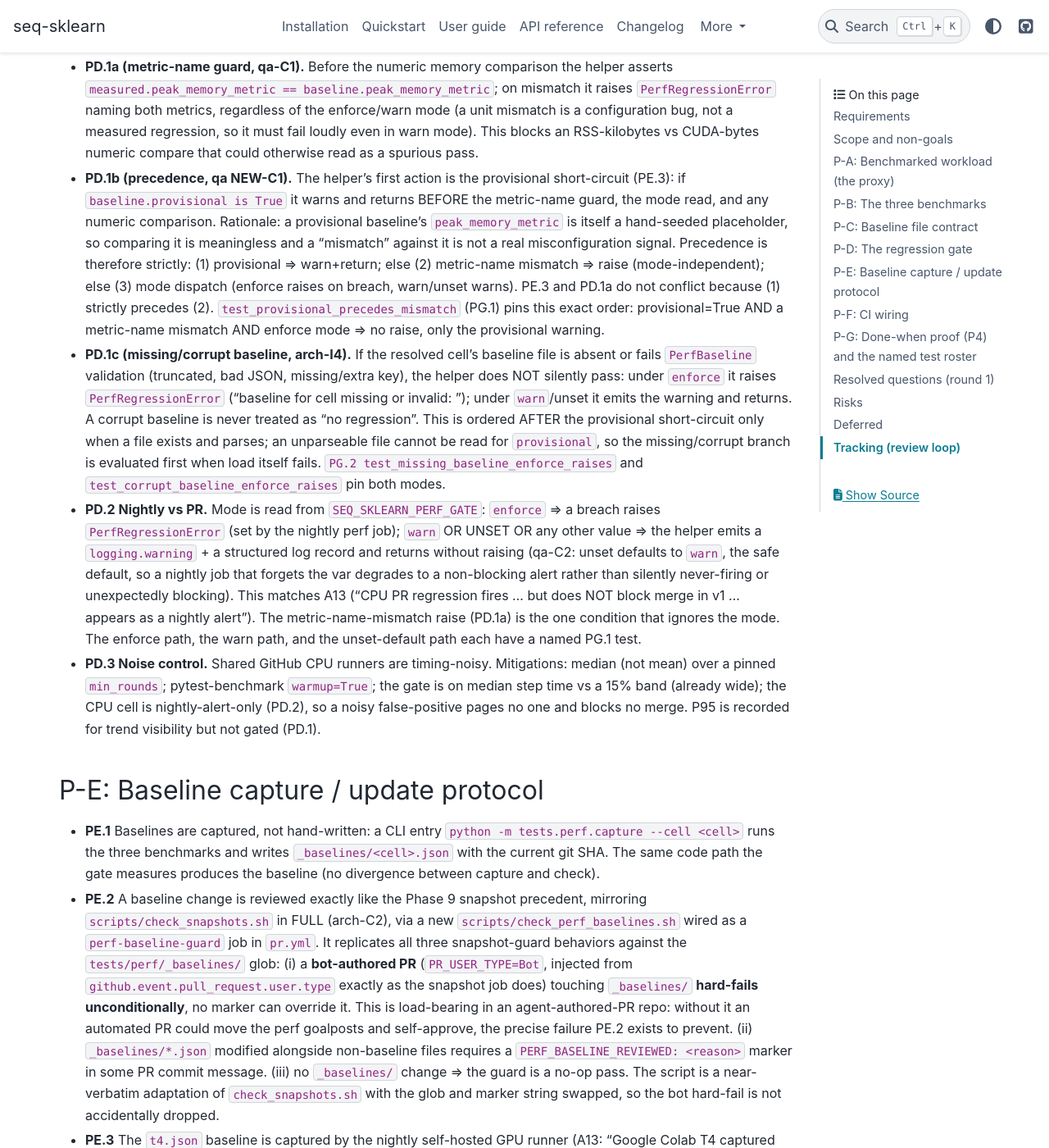
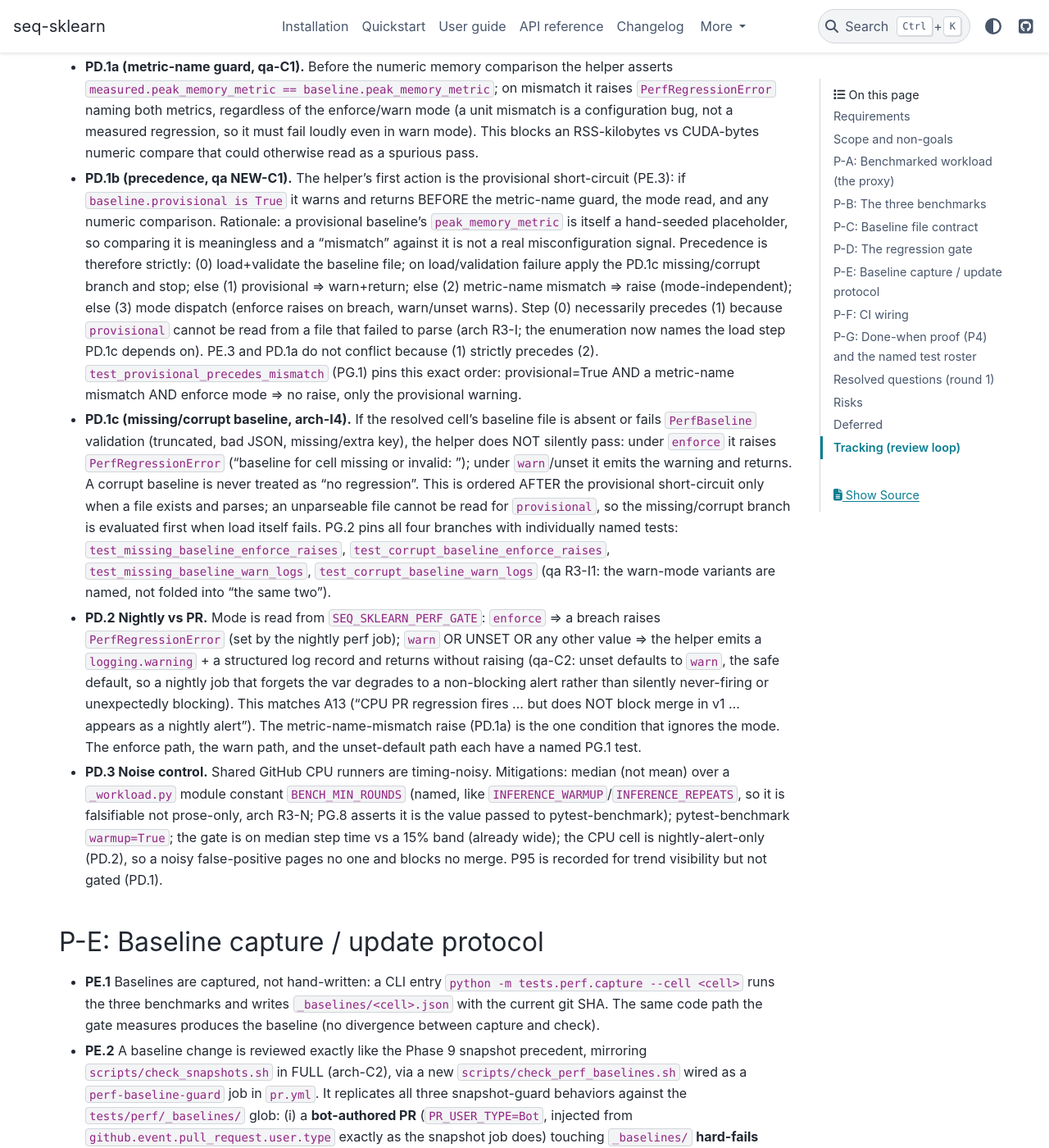
Before and after one commit to switch527/seq-sklearn, a Sphinx documentation site: the page built from docs/phase11_perf_baselines.md, in a window 1280 px wide and 1400 px high, scrolled down 3363 px. Shown: the whole window at 82% size. Built offline with Sphinx 7.4.7 and the PyData theme 0.15.4, drawn with Linux system fonts in a browser that asks for light colours; some of the changed text lies outside the part shown.

Commit message:
docs(phase11): address design-review R3 (arch 0C/1I, qa 1C/4I)
qa R3-C1: device_name CPU-cell value now pinned by
test_capture_writes_device_name_cpu (free str, schema can't catch a
wrong value). arch R3-I: PD.1b precedence names step (0)
load+validate => PD.1c. qa R3-I1: PD.1c warn variants individually
named (4 tests). R3-I2: unset test pins provisional=False. R3-I3:
boundary test calls resolver in subprocess (lazy-import contract).
R3-I4: PG.5 fixture autouse=False + pinning test. R3-N1: latency
non-gate test; BENCH_MIN_ROUNDS named constant.

Co-Authored-By: Claude Opus 4.7 (1M context) <noreply@anthropic.com>

```diff
--- a/docs/phase11_perf_baselines.md
+++ b/docs/phase11_perf_baselines.md
@@ -189,10 +189,15 @@ TFT train/predict path through the public estimator API.
   `peak_memory_metric` is itself a hand-seeded placeholder, so
   comparing it is meaningless and a "mismatch" against it is not a
   real misconfiguration signal. Precedence is therefore strictly:
+  (0) load+validate the baseline file; on load/validation failure
+  apply the PD.1c missing/corrupt branch and stop; else
   (1) provisional => warn+return; else (2) metric-name mismatch =>
   raise (mode-independent); else (3) mode dispatch (enforce raises on
-  breach, warn/unset warns). PE.3 and PD.1a do not conflict because
-  (1) strictly precedes (2). `test_provisional_precedes_mismatch`
+  breach, warn/unset warns). Step (0) necessarily precedes (1) because
+  `provisional` cannot be read from a file that failed to parse (arch
+  R3-I; the enumeration now names the load step PD.1c depends on).
+  PE.3 and PD.1a do not conflict because (1) strictly precedes (2).
+  `test_provisional_precedes_mismatch`
   (PG.1) pins this exact order: provisional=True AND a metric-name
   mismatch AND enforce mode => no raise, only the provisional warning.
 - **PD.1c (missing/corrupt baseline, arch-I4).** If the resolved
@@ -205,8 +210,12 @@ TFT train/predict path through the public estimator API.
   provisional short-circuit only when a file exists and parses; an
   unparseable file cannot be read for `provisional`, so the
   missing/corrupt branch is evaluated first when load itself fails.
-  `PG.2 test_missing_baseline_enforce_raises` and
-  `test_corrupt_baseline_enforce_raises` pin both modes.
+  PG.2 pins all four branches with individually named tests:
+  `test_missing_baseline_enforce_raises`,
+  `test_corrupt_baseline_enforce_raises`,
+  `test_missing_baseline_warn_logs`,
+  `test_corrupt_baseline_warn_logs` (qa R3-I1: the warn-mode variants
+  are named, not folded into "the same two").
 - **PD.2 Nightly vs PR.** Mode is read from `SEQ_SKLEARN_PERF_GATE`:
   `enforce` => a breach raises `PerfRegressionError` (set by the
   nightly perf job); `warn` OR UNSET OR any other value => the helper
@@ -220,10 +229,13 @@ TFT train/predict path through the public estimator API.
   the mode. The enforce path, the warn path, and the unset-default
   path each have a named PG.1 test.
 - **PD.3 Noise control.** Shared GitHub CPU runners are timing-noisy.
-  Mitigations: median (not mean) over a pinned `min_rounds`;
-  pytest-benchmark `warmup=True`; the gate is on median step time vs a
-  15% band (already wide); the CPU cell is nightly-alert-only (PD.2), so
-  a noisy false-positive pages no one and blocks no merge. P95 is
+  Mitigations: median (not mean) over a `_workload.py` module constant
+  `BENCH_MIN_ROUNDS` (named, like `INFERENCE_WARMUP`/`INFERENCE_REPEATS`,
+  so it is falsifiable not prose-only, arch R3-N; PG.8 asserts it is
+  the value passed to pytest-benchmark); pytest-benchmark
+  `warmup=True`; the gate is on median step time vs a 15% band
+  (already wide); the CPU cell is nightly-alert-only (PD.2), so a
+  noisy false-positive pages no one and blocks no merge. P95 is
   recorded for trend visibility but not gated (PD.1).
 
 ## P-E: Baseline capture / update protocol
@@ -303,7 +315,11 @@ and the gate's correctness offline, deterministic, and fast.
   - `test_warn_mode_breach_does_not_raise`: 1.20 breach,
     `SEQ_SKLEARN_PERF_GATE=warn` => no raise, asserts a
     `logging.warning` record is emitted (caplog). (qa-C3.)
-  - `test_unset_env_defaults_to_warn`: 1.20 breach, env cleared via
+  - `test_unset_env_defaults_to_warn`: 1.20 breach,
+    `provisional=False` AND a matching `peak_memory_metric` (qa R3-I2:
+    pinned explicitly so the no-raise is reached via the mode-dispatch
+    default, not the provisional or load-failure short-circuits), env
+    cleared via
     `monkeypatch.delenv("SEQ_SKLEARN_PERF_GATE", raising=False)` (qa
     NEW-I1: `raising=False` so the test is correct whether or not the
     var was set in the test process) => no raise + warning emitted.
@@ -334,17 +350,30 @@ and the gate's correctness offline, deterministic, and fast.
   - `test_tracemalloc_key_rejected`: a JSON with a `tracemalloc_peak_kb`
     key => `ValidationError` (pins Q2/qa NEW-C2: tracemalloc is logged,
     not persisted).
-  - `test_missing_baseline_enforce_raises` /
+  - `test_missing_baseline_enforce_raises`,
     `test_corrupt_baseline_enforce_raises`: a nonexistent path and a
-    truncated-JSON file, mode `enforce` => `PerfRegressionError`; the
-    same two under `warn` => no raise + warning (pins PD.1c / arch-I4).
+    truncated-JSON file, mode `enforce` => `PerfRegressionError`.
+  - `test_missing_baseline_warn_logs`,
+    `test_corrupt_baseline_warn_logs`: the same two inputs, mode
+    `warn` => no raise + a `logging.warning` record (qa R3-I1: the
+    warn variants are individually named, four total for PD.1c).
+  - `test_capture_writes_device_name_cpu` (qa R3-C1): drive the CPU
+    capture path (PG.6's monkeypatched-measurement harness, cell
+    `cpu-x86`) and assert the round-tripped `PerfBaseline.device_name
+    == "cpu"`. `device_name` is a free `str`, so schema validation
+    alone cannot catch a capture bug that copies the CUDA branch on
+    CPU or leaves it empty; this is the only assertion that pins the
+    auditability claim in PC.2.
 - **PG.3 `test_gate_module_boundary.py`**:
   - `test_gate_module_has_no_heavy_imports`: in a subprocess launched
     with `sys.executable` (qa NEW-I2: same interpreter/venv as pytest,
-    not ambient `python`), `import tests.perf._gate` then assert
-    `"torch"` and `"seq_sklearn"` are absent from `sys.modules`. Pins
-    PC.1a / arch-C3 so the fast PR suite cannot regress into pulling
-    torch.
+    not ambient `python`), `import tests.perf._gate`, THEN call the
+    cell resolver with a monkeypatched `detect()` returning `CPU`
+    (qa R3-I3: exercises the resolver's internal lazy-import contract,
+    not just the module-level boundary, so a top-of-function
+    `import torch` in the resolver is caught), then assert `"torch"`
+    and `"seq_sklearn"` are absent from `sys.modules`. Pins PC.1a /
+    arch-C3 so the fast PR suite cannot regress into pulling torch.
   - `test_cell_resolver_mapping`: monkeypatch `detect()` and
     `torch.cuda.get_device_name` => `CPU` resolves `cpu-x86`;
     `VOLTA_TURING` + device name containing `"T4"` resolves `t4`;
@@ -371,7 +400,14 @@ and the gate's correctness offline, deterministic, and fast.
   fixture asserts `torch.are_deterministic_algorithms_enabled() is
   True` at setup and raises `RuntimeError` otherwise, so a perf run in
   non-deterministic mode fails loudly rather than producing
-  unreproducible numbers that the gate then trusts.
+  unreproducible numbers that the gate then trusts. The fixture is
+  `autouse=False` and explicitly requested only by the `perf`-marked
+  workload tests (qa R3-I4): a session `autouse` fixture would import
+  torch at the start of the fast PR suite and violate the PC.1a
+  no-torch boundary for the non-`perf` PG.1/PG.2/PG.3 tests.
+  `test_perf_fixture_not_autouse` (in `test_gate_module_boundary.py`,
+  non-`perf`) asserts the fixture object has `autouse is False` so the
+  boundary cannot silently regress.
 - **PG.6 `test_capture_cli.py`** (qa-I2): monkeypatch the three
   benchmark measurement functions to return known constants, run
   `python -m tests.perf.capture --cell cpu-x86` against `tmp_path`,
@@ -393,7 +429,14 @@ and the gate's correctness offline, deterministic, and fast.
   asserts the P95 helper on a known data list equals
   `np.percentile(data, 95, method="linear")`; the warm-up/repeat counts
   (PB.3) are module constants `INFERENCE_WARMUP`, `INFERENCE_REPEATS`
-  asserted applied (qa-N1).
+  asserted applied (qa-N1); `test_bench_min_rounds_applied` asserts
+  the train-step benchmark is invoked with `BENCH_MIN_ROUNDS` (PD.3 /
+  arch R3-N).
+- **PG.9 `test_latency_breach_does_not_raise`** (qa R3-N1): a measured
+  `inference_latency_median_s` of baseline * 3.0 under mode `enforce`
+  (matching metric, non-provisional) => no raise. Pins PD.1's
+  "latency is observational, not gated" so an implementation that
+  accidentally hard-gates latency is caught.
 
 ## Resolved questions (round 1)
 
@@ -526,4 +569,40 @@ discharged; round 2 surfaced revision-introduced issues:
   - qa NEW-N2: PG.7 asserts the bot-fail stdout message.
   - arch NIT (R2): folded into the arch-C1 doc rewrite.
 
+Round 3 (architecture 0C/1I/2N APPROVE; qa 1C/4I/1N
+REQUEST_CHANGES; style 0/0/0 APPROVE). All round-2 findings verified
+genuinely closed against the landed files; round 3 surfaced
+audit-level gaps:
+
+- Addressed (CRITICAL):
+  - qa R3-C1: `device_name` on the CPU cell had no asserting test (it
+    is a free `str`, schema cannot catch a wrong value). Added
+    `PG.2 test_capture_writes_device_name_cpu` pinning the PC.2
+    auditability claim.
+- Addressed (IMPROVEMENT):
+  - arch R3-I: PD.1b precedence list now names step (0) load+validate
+    => PD.1c on failure, so PD.1b no longer contradicts PD.1c read in
+    isolation.
+  - qa R3-I1: PD.1c warn-mode variants individually named
+    (`test_missing_baseline_warn_logs`,
+    `test_corrupt_baseline_warn_logs`), four named tests total.
+  - qa R3-I2: `test_unset_env_defaults_to_warn` pins
+    `provisional=False` + matching metric so the no-raise is reached
+    via mode dispatch, not a short-circuit.
+  - qa R3-I3: PG.3 boundary test now also calls the resolver
+    (monkeypatched `detect()==CPU`) in the subprocess, exercising the
+    resolver's internal lazy-import contract, not just the module
+    boundary.
+  - qa R3-I4: PG.5 fixture stated `autouse=False`, perf-requested
+    only; `test_perf_fixture_not_autouse` pins it so the PC.1a
+    boundary cannot silently regress.
+- Addressed (NITPICK):
+  - qa R3-N1: `PG.9 test_latency_breach_does_not_raise` pins
+    latency-is-observational.
+  - arch R3-N1 (min_rounds prose-only): PD.3 now names
+    `BENCH_MIN_ROUNDS` as a `_workload.py` constant with PG.8
+    `test_bench_min_rounds_applied` asserting it. arch R3-N2 (NG1
+    density): left as-is, pure prose polish with no behavioral content
+    (cosmetic; deferred, not blocking).
+
 Gemini final pass: not yet run (runs after Claude consensus).
```
